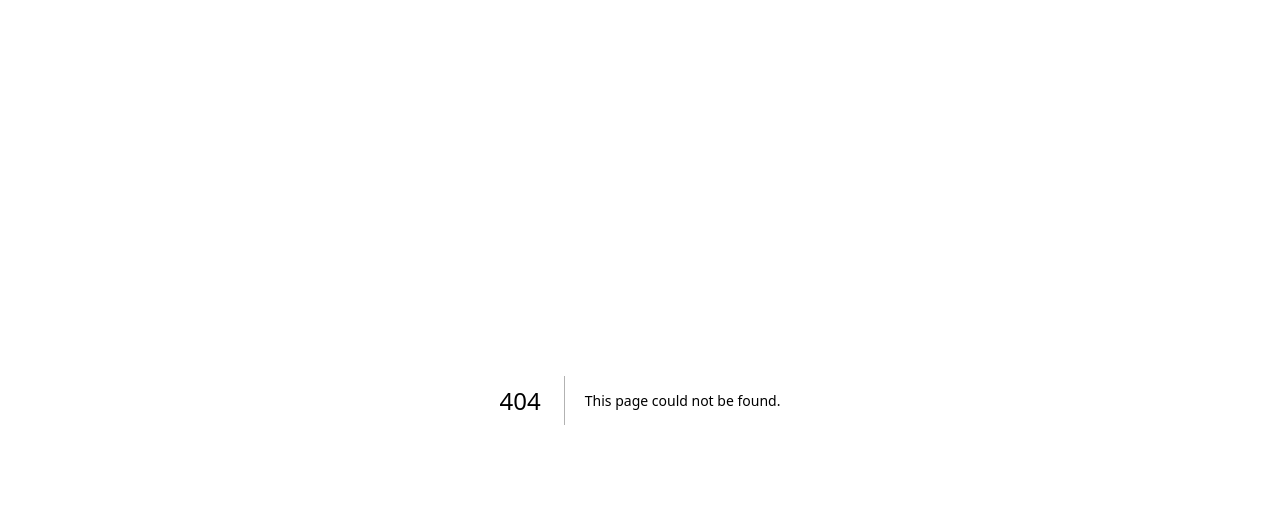
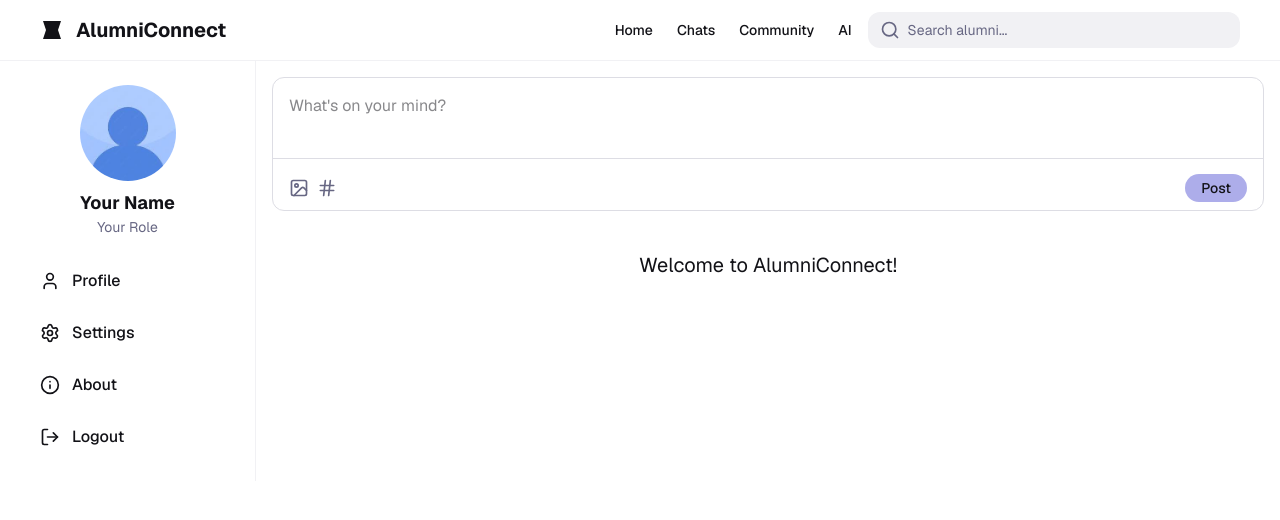
Before and after one commit to Pratham9911/AlumniConnect-web, a Next.js app: page /dashboard in a window 1280 px wide. Before the commit this address had no page. Shown: the top 520 px of the page. Built offline with nearby package versions, Linux system fonts and the light colour scheme.

Commit message:
Dashboard

```diff
--- a/package.json
+++ b/package.json
@@ -10,6 +10,7 @@
   },
   "dependencies": {
     "firebase": "^11.10.0",
+    "lucide-react": "^0.525.0",
     "next": "15.3.5",
     "react": "^19.0.0",
     "react-dom": "^19.0.0"
--- /dev/null
+++ b/src/app/dashboard/layout.jsx
@@ -0,0 +1,152 @@
+"use client";
+
+// React + Tailwind layout for AlumniConnect
+import React, { useState } from 'react';
+import defaultUser from '../images/default_user.png';
+import Image from 'next/image';
+import {
+  Bell,
+  Search,
+  Home,
+  MessageSquare,
+  Users,
+  Brain,
+  User,
+  Settings,
+  Info,
+  LogOut,
+  Image as ImageIcon,
+  Hash,
+  Menu,
+  X
+} from 'lucide-react';
+
+export default function DashboardLayout({ children }) {
+  const [sidebarOpen, setSidebarOpen] = useState(false);
+
+  return (
+    <div className="min-h-screen bg-white text-[#121217] font-sans flex flex-col">
+      {/* Top Navigation */}
+      <header className="flex items-center justify-between border-b border-[#f1f1f4] px-4 md:px-10 py-3 gap-4">
+        {/* Left: Logo and App Name */}
+        <div className="flex items-center gap-3 md:gap-6 flex-grow">
+          <button className="md:hidden" onClick={() => setSidebarOpen(!sidebarOpen)}>
+            <Menu className="w-6 h-6" />
+          </button>
+          <div className="flex items-center gap-2 md:gap-3 min-w-[140px]">
+            <div className="w-5 h-5 md:w-6 md:h-6">
+              <svg viewBox="0 0 48 48" fill="none" xmlns="http://www.w3.org/2000/svg">
+                <path d="M6 6H42L36 24L42 42H6L12 24L6 6Z" fill="currentColor" />
+              </svg>
+            </div>
+            <h2 className="text-lg font-bold md:text-xl truncate whitespace-nowrap">AlumniConnect</h2>
+          </div>
+        </div>
+
+        {/* Center: Navigation */}
+        <nav className="hidden md:flex gap-6 text-sm font-medium text-[#121217]">
+          <a href="#" className="hover:text-[#7f6189]">Home</a>
+          <a href="#" className="hover:text-[#7f6189]">Chats</a>
+          <a href="#" className="hover:text-[#7f6189]">Community</a>
+          <a href="#" className="hover:text-[#7f6189]">AI</a>
+        </nav>
+
+        {/* Right: Search + Profile */}
+        <div className="flex items-center gap-3 flex-1 justify-end">
+          <div className="relative w-full max-w-md hidden md:block">
+            <div className="absolute inset-y-0 left-0 flex items-center pl-3">
+              <Search className="w-5 h-5 text-[#676783]" />
+            </div>
+            <input
+              type="text"
+              placeholder="Search alumni..."
+              className="w-full pl-10 pr-4 py-2 rounded-xl bg-[#f1f1f4] placeholder:text-[#676783] text-sm"
+            />
+          </div>
+          <button className="rounded-full p-2 bg-[#f1f1f4] md:hidden">
+            <Search className="w-5 h-5 text-[#121217]" />
+          </button>
+
+        </div>
+      </header>
+
+      {/* Mobile Nav Icons */}
+      <nav className="md:hidden flex justify-around py-2 border-b border-[#f1f1f4] bg-white text-sm">
+        <button><Home className="w-5 h-5" /></button>
+        <button><MessageSquare className="w-5 h-5" /></button>
+        <button><Users className="w-5 h-5" /></button>
+        <button><Brain className="w-5 h-5" /></button>
+        <button><Bell className="w-5 h-5" /></button>
+      </nav>
+
+      <div className="flex flex-1">
+        {/* Sidebar */}
+       <aside
+  className={`fixed z-30 top-0 left-0 h-full w-64 bg-white border-r border-[#f1f1f4] transform md:relative md:translate-x-0 transition-transform duration-200 ease-in-out ${
+    sidebarOpen ? 'translate-x-0' : '-translate-x-full'
+  } md:flex flex-col px-6 py-6 items-center gap-6`}
+>
+  <button
+    className="absolute top-4 right-4 md:hidden"
+    onClick={() => setSidebarOpen(false)}
+  >
+    <X className="w-6 h-6" />
+  </button>
+
+  {/* Profile image + name */}
+  <div className="flex flex-col items-center gap-2">
+    <div className="w-24 h-24 rounded-full overflow-hidden">
+      <Image
+        src={defaultUser}
+        alt="Profile"
+        width={96}
+        height={96}
+        className="w-full h-full object-cover"
+      />
+    </div>
+    <div className="text-center">
+      <p className="font-bold text-lg">Your Name</p>
+      <p className="text-sm text-[#676783]">Your Role</p>
+    </div>
+  </div>
+
+  {/* Navigation */}
+  <nav className="w-full flex flex-col gap-3">
+    {[{ label: 'Profile', icon: User }, { label: 'Settings', icon: Settings }, { label: 'About', icon: Info }, { label: 'Logout', icon: LogOut }].map(({ label, icon: Icon }) => (
+      <button
+        key={label}
+        className="flex items-center gap-3 px-4 py-2 rounded-lg hover:bg-[#f3f0f4] font-medium"
+      >
+        <Icon className="w-5 h-5" /> {label}
+      </button>
+    ))}
+  </nav>
+</aside>
+
+
+        {/* Main Content */}
+        <main className="flex-1 p-4 space-y-6 md:ml-0 ml-0">
+          {/* Post Input Area */}
+          <div className="bg-white border border-[#dddde4] rounded-xl">
+            <textarea
+              placeholder="What's on your mind?"
+              className="w-full p-4 border-b border-[#dddde4] rounded-t-xl focus:outline-none resize-none"
+            />
+            <div className="flex items-center justify-between px-4 py-2">
+              <div className="flex items-center gap-2">
+                <button><ImageIcon className="text-[#676783] w-5 h-5" /></button>
+                <button><Hash className="text-[#676783] w-5 h-5" /></button>
+              </div>
+              <button className="px-4 py-1 rounded-full bg-[#adadea] text-sm font-medium">Post</button>
+            </div>
+          </div>
+
+          {/* Dynamic content */}
+          <div>
+            {children || <p className="text-sm text-gray-500">Select a section from the nav</p>}
+          </div>
+        </main>
+      </div>
+    </div>
+  );
+}
--- /dev/null
+++ b/src/app/dashboard/page.jsx
@@ -0,0 +1,7 @@
+// src/app/dashboard/page.jsx
+
+export default function DashboardHome() {
+  return (
+    <div className="text-xl text-center mt-10">Welcome to AlumniConnect!</div>
+  );
+}
```
Also changed, not shown: src/app/dashboard/ai/page.js (added), src/app/dashboard/chat/page.js (added), src/app/dashboard/community/page.js (added), src/app/dashboard/home/page.js (added), src/app/images/default_user.png (added), src/app/profile/page.js (added), 1 other file (tests, documents, lock files or other folders).
